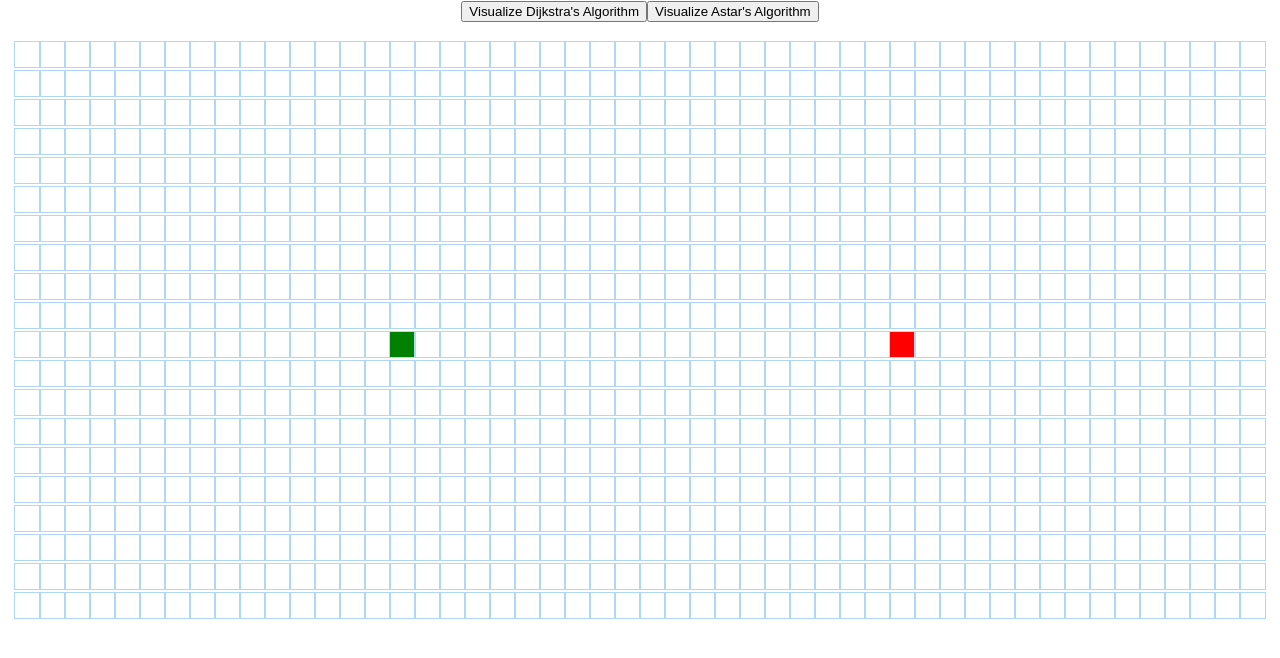
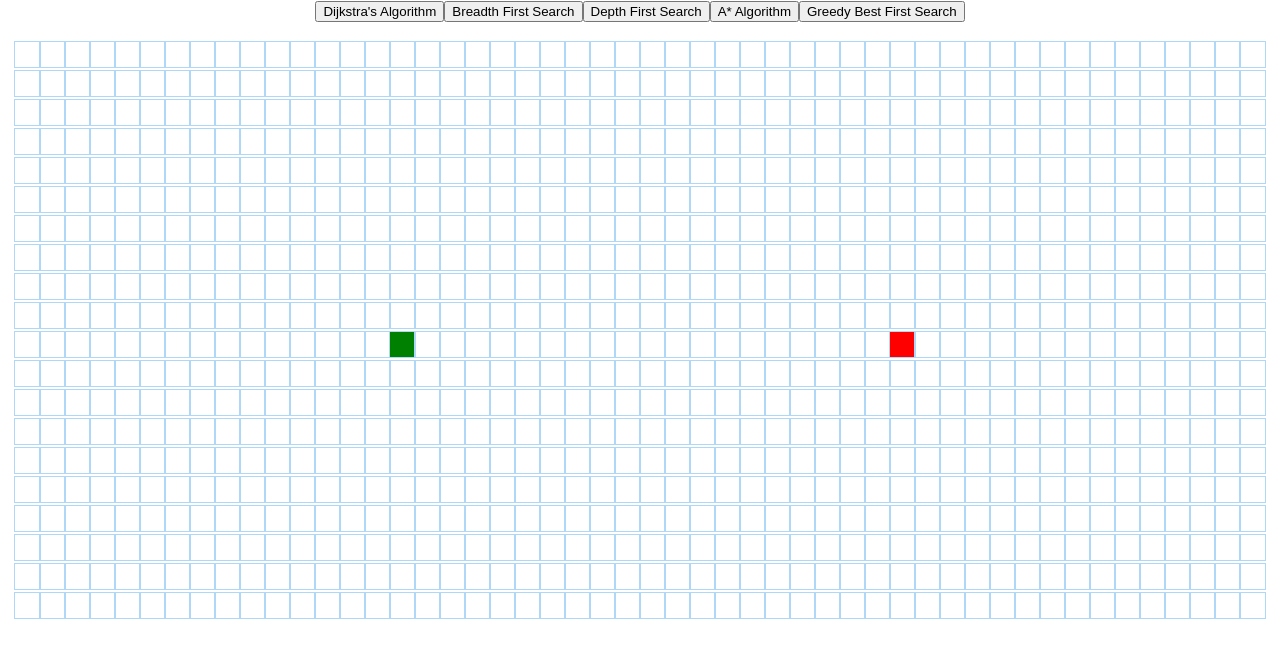
Before and after one commit to JamaicanFriedChicken/path-finding-visualizer, a React (Create React App) app: page / in a window 1280 px wide. Shown: the top 658 px of the page. Built offline with nearby package versions, Linux system fonts and the light colour scheme.

Commit message:
implemented greedy best first search algorithm and added new features to app

```diff
--- a/src/PathfindingVisualizer/Node/Node.jsx
+++ b/src/PathfindingVisualizer/Node/Node.jsx
@@ -33,3 +33,8 @@ export default class Node extends Component {
         );
     }
 }
+
+export const DEFAULT_NODE = {
+    row: 0,
+    col: 0
+};
--- a/src/PathfindingVisualizer/PathfindingVisualizer.jsx
+++ b/src/PathfindingVisualizer/PathfindingVisualizer.jsx
@@ -2,9 +2,15 @@ import React, { Component } from "react";
 import Node from "./Node/Node";
 import { dijkstra, getNodesInShortestPathOrder } from "../algorithms/dijkstra";
 import { astar } from "../algorithms/astar";
+import { BFS } from "../algorithms/bfs";
+import { DFS } from "../algorithms/dfs";
+import { greedyBestFS } from "../algorithms/greedybestfs";
+import { biDirectional } from "../algorithms/BiDirectional";
 
 import "./PathfindingVisualizer.css";
 
+export const NUM_COLUMNS = 50;
+export const NUM_ROWS = 20;
 const START_NODE_ROW = 10;
 const START_NODE_COL = 15;
 const FINISH_NODE_ROW = 10;
@@ -14,8 +20,7 @@ export default class PathfindingVisualizer extends Component {
     constructor() {
         super();
         this.state = {
-            grid: [],
-            mouseIsPressed: false
+            grid: []
         };
     }
 
@@ -67,26 +72,70 @@ export default class PathfindingVisualizer extends Component {
         }
     }
 
-    visualizeDijkstra() {
+    visualizeAlgorithm(algorithm) {
         const { grid } = this.state;
         const startNode = grid[START_NODE_ROW][START_NODE_COL];
         const finishNode = grid[FINISH_NODE_ROW][FINISH_NODE_COL];
-        const visitedNodesInOrder = dijkstra(grid, startNode, finishNode);
-        const nodesInShortestPathOrder = getNodesInShortestPathOrder(
-            finishNode
-        );
-        this.animateAlgorithm(visitedNodesInOrder, nodesInShortestPathOrder);
-    }
 
-    visualizeAstar() {
-        const { grid } = this.state;
-        const startNode = grid[START_NODE_ROW][START_NODE_COL];
-        const finishNode = grid[FINISH_NODE_ROW][FINISH_NODE_COL];
-        const visitedNodesInOrder = astar(grid, startNode, finishNode);
-        const nodesInShortestPathOrder = getNodesInShortestPathOrder(
-            finishNode
-        );
-        this.animateAlgorithm(visitedNodesInOrder, nodesInShortestPathOrder);
+        var nodesInShortestPathOrder;
+
+        var visitedNodesInOrder = null;
+        switch (algorithm) {
+            case 0: {
+                visitedNodesInOrder = dijkstra(grid, startNode, finishNode);
+                break;
+            }
+            case 1: {
+                visitedNodesInOrder = BFS(grid, startNode, finishNode);
+                break;
+            }
+            case 2: {
+                visitedNodesInOrder = DFS(grid, startNode, finishNode);
+                break;
+            }
+            case 3: {
+                visitedNodesInOrder = astar(grid, startNode, finishNode);
+                break;
+            }
+            case 4: {
+                visitedNodesInOrder = greedyBestFS(grid, startNode, finishNode);
+                break;
+            }
+            case 5: {
+                visitedNodesInOrder = biDirectional(
+                    grid,
+                    startNode,
+                    finishNode
+                );
+                nodesInShortestPathOrder = this.biDirectionalHelper(
+                    grid,
+                    visitedNodesInOrder
+                );
+                break;
+            }
+            default:
+                visitedNodesInOrder = astar(grid, startNode, finishNode);
+                break;
+        }
+
+        if (algorithm !== 5) {
+            nodesInShortestPathOrder = getNodesInShortestPathOrder(finishNode);
+        }
+
+        if (visitedNodesInOrder !== false) {
+            console.log(grid);
+            if (algorithm === 5) {
+                this.animateAlgorithm(
+                    visitedNodesInOrder,
+                    nodesInShortestPathOrder
+                );
+            } else {
+                this.animateAlgorithm(
+                    visitedNodesInOrder,
+                    nodesInShortestPathOrder
+                );
+            }
+        }
     }
 
     render() {
@@ -94,13 +143,22 @@ export default class PathfindingVisualizer extends Component {
 
         return (
             <>
-                <button onClick={() => this.visualizeDijkstra()}>
-                    Visualize Dijkstra's Algorithm
+                <button onClick={() => this.visualizeAlgorithm(0)}>
+                    Dijkstra's Algorithm
                 </button>
-                <button onClick={() => this.visualizeAstar()}>
-                    Visualize Astar's Algorithm
+                <button onClick={() => this.visualizeAlgorithm(1)}>
+                    Breadth First Search
                 </button>
-                <div className="grid">
+                <button onClick={() => this.visualizeAlgorithm(2)}>
+                    Depth First Search
+                </button>
+                <button onClick={() => this.visualizeAlgorithm(3)}>
+                    A* Algorithm
+                </button>
+                <button onClick={() => this.visualizeAlgorithm(4)}>
+                    Greedy Best First Search
+                </button>
+                <div className="grid" id="grid">
                     {grid.map((row, rowIdx) => {
                         return (
                             <div key={rowIdx}>
@@ -144,9 +202,9 @@ export default class PathfindingVisualizer extends Component {
 
 const getInitialGrid = () => {
     const grid = [];
-    for (let row = 0; row < 20; row++) {
+    for (let row = 0; row < NUM_ROWS; row++) {
         const currentRow = [];
-        for (let col = 0; col < 50; col++) {
+        for (let col = 0; col < NUM_COLUMNS; col++) {
             currentRow.push(createNode(col, row));
         }
         grid.push(currentRow);
--- /dev/null
+++ b/src/algorithms/greedybestfs.js
@@ -0,0 +1,70 @@
+import { getUnvisitedNeighbors } from "../algorithms/bfs";
+import Heap from "heap";
+import { euclideanDistance } from "../algorithms/astar";
+
+var yetToVisit;
+
+export function greedyBestFS(grid, startNode, finishNode) {
+    if (!startNode || !finishNode || startNode === finishNode) {
+        return false;
+    }
+
+    const visitedNodesInOrder = [];
+
+    yetToVisit = new Heap(function(a, b) {
+        return a.fCost - b.fCost;
+    });
+
+    initializeCosts(grid);
+
+    startNode.fCost = 0;
+
+    yetToVisit.updateItem(startNode);
+    yetToVisit.heapify();
+
+    while (yetToVisit.size() > 0) {
+        const currNode = yetToVisit.pop();
+
+        if (typeof currNode === "undefined") return visitedNodesInOrder;
+        if (currNode.fCost === Infinity) return visitedNodesInOrder;
+
+        if (currNode.isWall) continue;
+
+        currNode.visited = true;
+
+        visitedNodesInOrder.push(currNode);
+
+        if (currNode === finishNode) return visitedNodesInOrder;
+
+        const unvisitedNeighbours = getUnvisitedNeighbors(currNode, grid);
+
+        for (const neighbor of unvisitedNeighbours) {
+            if (!neighbor.isWall) {
+                const hCost = euclideanDistance(
+                    neighbor.col,
+                    finishNode.col,
+                    neighbor.row,
+                    finishNode.row
+                );
+
+                if (neighbor.fCost > hCost) {
+                    neighbor.fCost = hCost; //no g cost
+                    neighbor.previousNode = currNode;
+                    yetToVisit.updateItem(neighbor);
+                }
+            }
+        }
+    }
+
+    return visitedNodesInOrder;
+}
+
+function initializeCosts(grid) {
+    for (let row of grid) {
+        for (let node of row) {
+            node.fCost = Infinity;
+            node.hCost = Infinity;
+            yetToVisit.push(node);
+        }
+    }
+}
```
